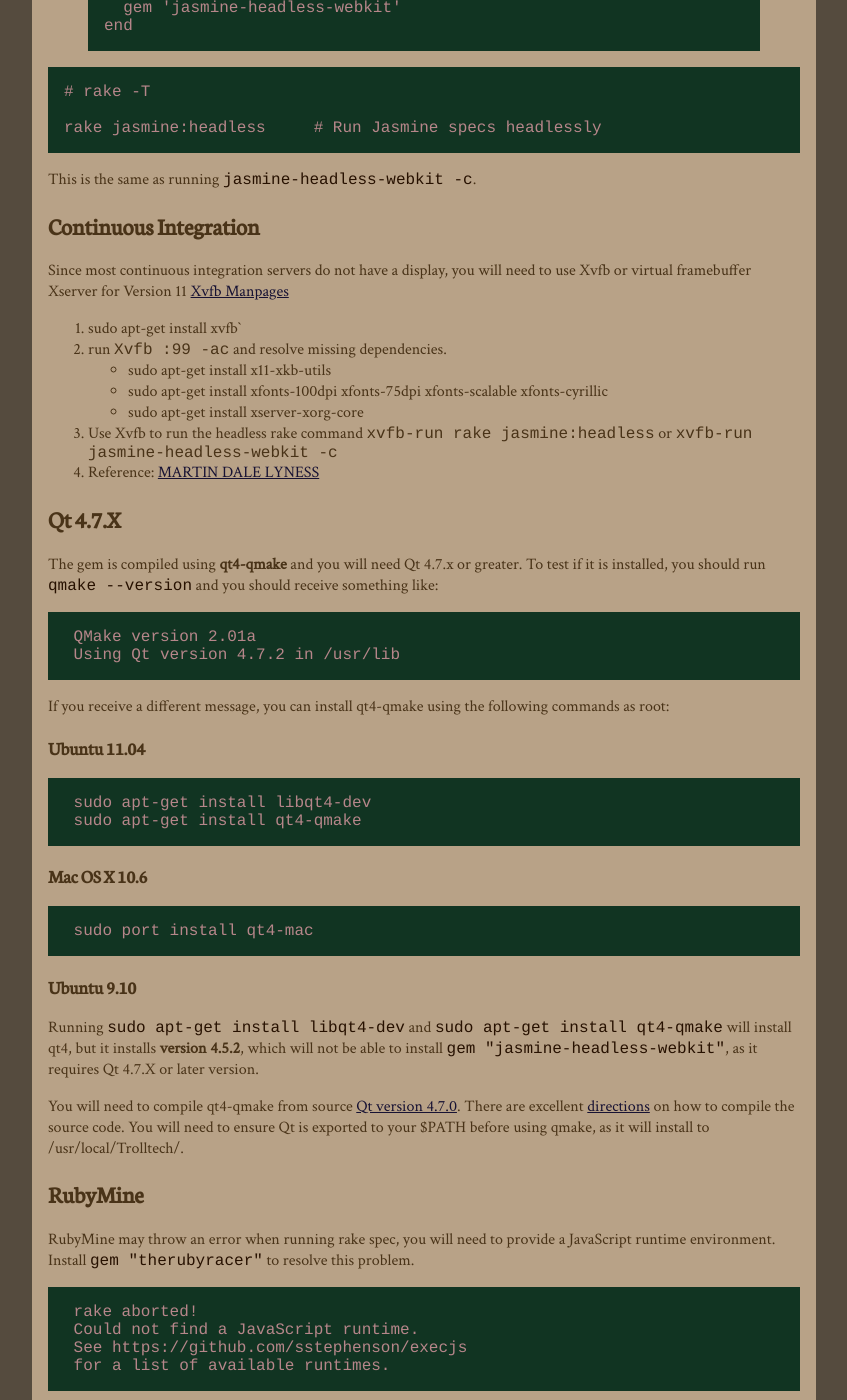
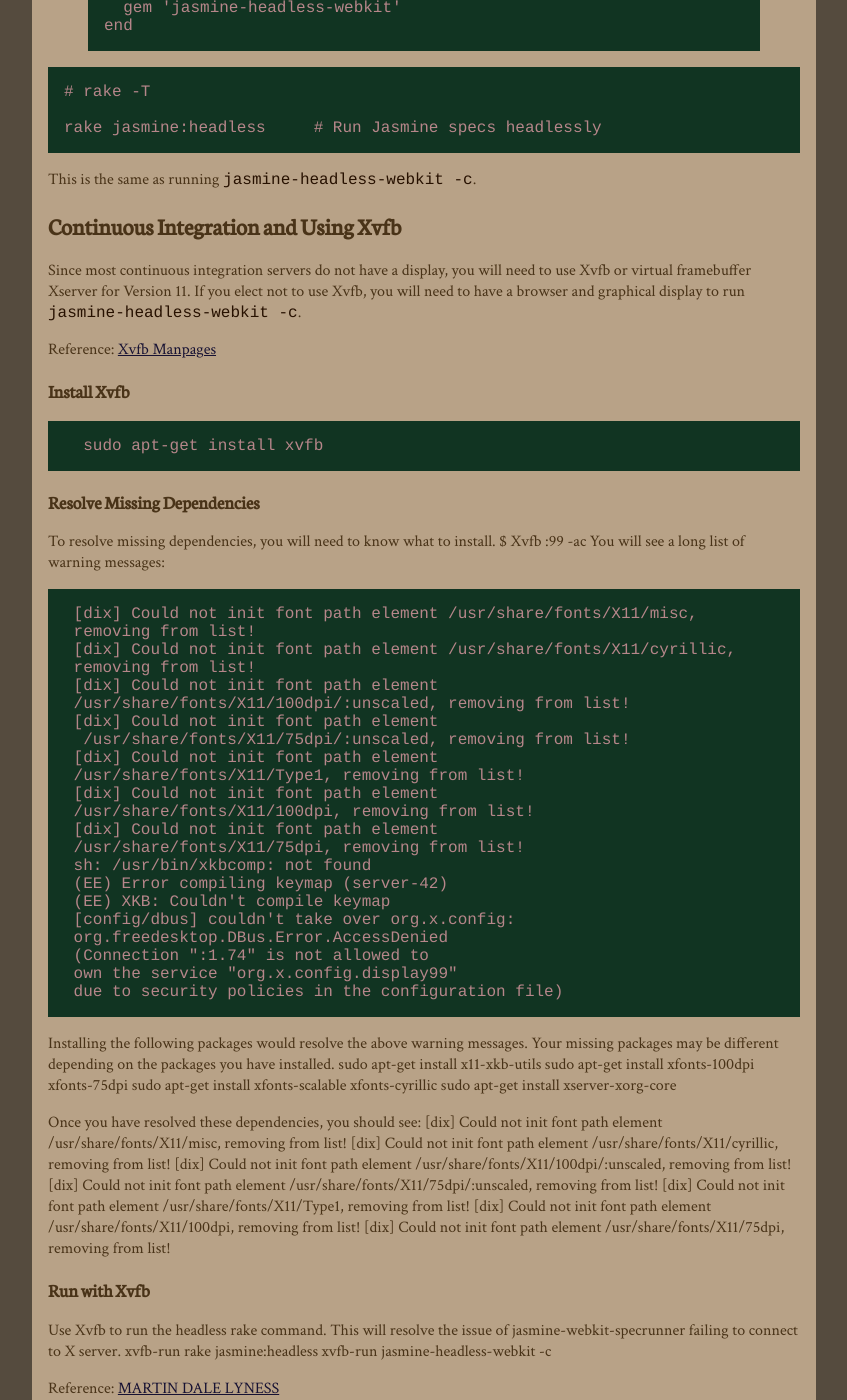
Before and after one commit to johnbintz/jasmine-headless-webkit, a Jekyll site: the page built from index.md, in a window 1280 px wide and 1400 px high, scrolled down 6666 px. Shown: the whole window, without its empty margins (216-1063 px from the left). Built offline with Jekyll 4.4.1, drawn with Linux system fonts in a browser that asks for light colours; Markdown is read by kramdown in place of the engine named in the settings; some of the changed text lies outside the part shown.

Commit message:
Removed README.md

```diff
--- a/index.md
+++ b/index.md
@@ -329,29 +329,87 @@
 
 This is the same as running `jasmine-headless-webkit -c`.
 
-## Continuous Integration
+## Continuous Integration and Using Xvfb
 
 Since most continuous integration servers do not have a display, you will need to use
-Xvfb or virtual framebuffer Xserver for Version 11 [Xvfb Manpages](http://manpages.ubuntu.com/manpages/natty/man1/Xvfb.1.html)
+Xvfb or virtual framebuffer Xserver for Version 11. If you elect not to use Xvfb, you will
+need to have a browser and graphical display to run `jasmine-headless-webkit -c`.
 
-1.  sudo apt-get install xvfb`
-2.  run `Xvfb :99 -ac` and resolve missing dependencies.
-     *        sudo apt-get install x11-xkb-utils
-     *        sudo apt-get install xfonts-100dpi xfonts-75dpi xfonts-scalable xfonts-cyrillic
-     *        sudo apt-get install xserver-xorg-core
-3. Use Xvfb to run the headless rake command `xvfb-run rake jasmine:headless` or `xvfb-run jasmine-headless-webkit -c`
-4. Reference: [MARTIN DALE LYNESS](http://blog.martin-lyness.com/archives/installing-xvfb-on-ubuntu-9-10-karmic-koala)
+Reference: [Xvfb Manpages](http://manpages.ubuntu.com/manpages/natty/man1/Xvfb.1.html)
+
+### Install Xvfb
+      sudo apt-get install xvfb
+
+### Resolve Missing Dependencies
+To resolve missing dependencies, you will need to know what to install.
+	$ Xvfb :99 -ac
+You will see a long list of warning messages:
+
+     [dix] Could not init font path element /usr/share/fonts/X11/misc,
+     removing from list!
+     [dix] Could not init font path element /usr/share/fonts/X11/cyrillic,
+     removing from list!
+     [dix] Could not init font path element
+     /usr/share/fonts/X11/100dpi/:unscaled, removing from list!
+     [dix] Could not init font path element
+      /usr/share/fonts/X11/75dpi/:unscaled, removing from list!
+     [dix] Could not init font path element
+     /usr/share/fonts/X11/Type1, removing from list!
+     [dix] Could not init font path element
+     /usr/share/fonts/X11/100dpi, removing from list!
+     [dix] Could not init font path element
+     /usr/share/fonts/X11/75dpi, removing from list!
+     sh: /usr/bin/xkbcomp: not found
+     (EE) Error compiling keymap (server-42)
+     (EE) XKB: Couldn't compile keymap
+     [config/dbus] couldn't take over org.x.config:
+     org.freedesktop.DBus.Error.AccessDenied
+     (Connection ":1.74" is not allowed to
+     own the service "org.x.config.display99"
+     due to security policies in the configuration file)
+
+Installing the following packages would resolve the above warning messages. Your
+missing packages may be different depending on the packages you have installed.
+     sudo apt-get install x11-xkb-utils
+     sudo apt-get install xfonts-100dpi xfonts-75dpi
+     sudo apt-get install xfonts-scalable xfonts-cyrillic
+     sudo apt-get install xserver-xorg-core
+
+Once you have resolved these dependencies, you should see:
+     [dix] Could not init font path element /usr/share/fonts/X11/misc,
+     removing from list!
+     [dix] Could not init font path element /usr/share/fonts/X11/cyrillic,
+     removing from list!
+     [dix] Could not init font path element
+     /usr/share/fonts/X11/100dpi/:unscaled, removing from list!
+     [dix] Could not init font path element
+      /usr/share/fonts/X11/75dpi/:unscaled, removing from list!
+     [dix] Could not init font path element
+     /usr/share/fonts/X11/Type1, removing from list!
+     [dix] Could not init font path element
+     /usr/share/fonts/X11/100dpi, removing from list!
+     [dix] Could not init font path element
+     /usr/share/fonts/X11/75dpi, removing from list!
+
+### Run with Xvfb
+Use Xvfb to run the headless rake command. This will resolve the issue of jasmine-webkit-specrunner failing to connect
+to X server.
+     xvfb-run rake jasmine:headless
+     xvfb-run jasmine-headless-webkit -c
+
+Reference: [MARTIN DALE LYNESS](http://blog.martin-lyness.com/archives/installing-xvfb-on-ubuntu-9-10-karmic-koala)
 
 ## Qt 4.7.X
 
 The gem is compiled using **qt4-qmake** and you will need Qt 4.7.x or greater.
-To test if it is installed, you should run `qmake --version` and you should
-receive something like:
+Test that qt4-qmake it is installed and verify your version.
+     qmake --version
 
+If you have the Qt 4.7.x or greater, you are ready to install jasmine-headless-webkit.
      QMake version 2.01a
      Using Qt version 4.7.2 in /usr/lib
 
-If you receive a different message, you can install qt4-qmake using the following commands as root:
+If you receive a different message, you can install qt4-qmake using one of the following commands as root.
 
 ### Ubuntu 11.04
 
@@ -365,25 +423,35 @@
 ### Ubuntu 9.10
 
 Running `sudo apt-get install libqt4-dev` and `sudo apt-get install qt4-qmake` will install qt4,
-but it installs **version 4.5.2**, which will not be able to install
-`gem "jasmine-headless-webkit"`, as it requires Qt 4.7.X or later version.
+but it installs **version 4.5.2**, which will not be able to compile
+**jasmine-headless-webkit**, as it requires Qt 4.7.X or greater.
 
 You will need to compile qt4-qmake from source
 [Qt version 4.7.0](http://get.qt.nokia.com/qt/source/qt-everywhere-opensource-src-4.7.0.tar.gz).
 There are excellent [directions](http://doc.qt.nokia.com/latest/install-x11.html) on how to compile
-the source code. You will need to ensure Qt is exported to your $PATH before using qmake, as it will
+the source code. You will need to ensure Qt is exported to your $PATH before using qmake, as the source code will
 install to /usr/local/Trolltech/.
 
 ## RubyMine
 
 RubyMine may throw an error when running rake spec, you will need to provide a
-JavaScript runtime environment. Install `gem "therubyracer"` to resolve this problem.
+JavaScript runtime environment.
 
      rake aborted!
      Could not find a JavaScript runtime.
      See https://github.com/sstephenson/execjs
      for a list of available runtimes.
 
+To resolve this problem, install the **therubyracer** gem, which is the embed V8 JavaScript interpreter into Ruby.
+Reference: [therubyracer](https://github.com/cowboyd/therubyracer)
+
+You can use it standalone:
+
+    gem install therubyracer
+
+Or you can use it with Bundler:
+
+    gem 'therubyracer'
 
 ## I have a problem or helpful suggestion, good sir.
 
```
Also changed, not shown: README.md (deleted).
